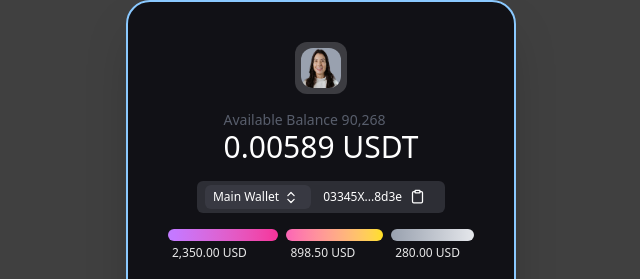
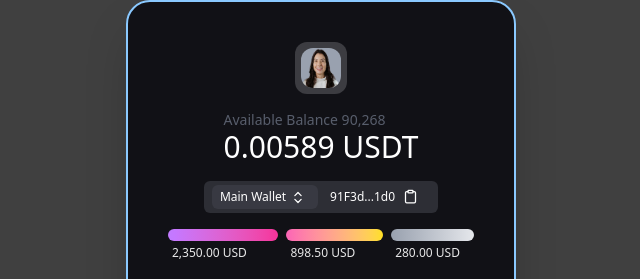
Before and after one commit to itsnajeeb/UI, a React (Vite) app in the folder Crypto-Wallet/: page / in a window 1280 px wide. Shown: the top 279 px of the page, without its empty margins (319-959 px from the left). Built offline with nearby package versions, Linux system fonts and the light colour scheme.

Commit message:
Add Formatted wallet Id Function

```diff
--- a/Crypto-Wallet/src/components/Wallet.jsx
+++ b/Crypto-Wallet/src/components/Wallet.jsx
@@ -1,12 +1,14 @@
 import React, { useState } from 'react'
 import { Clipboard } from 'lucide-react';
 import { ToastContainer, toast } from 'react-toastify';
+import { formattedWalletId } from '../utils/customFunction';
 const Wallet = () => {
-    const [walletId,] = useState('03345X...8d3e');
+    const id = '91F3dkl9219kld912301klsd9123lk1d0'
+    const [walletId,] = useState(formattedWalletId(id));
     const [copied, setCopied] = useState(false)
     const handeCopy = async () => {
         try {
-            await navigator.clipboard.writeText(walletId);
+            await navigator.clipboard.writeText(id);
             setCopied(true)
             if (copied) {
                 toast.success("Wallet Id copied successfully ", {
--- /dev/null
+++ b/Crypto-Wallet/src/utils/customFunction.js
@@ -0,0 +1,5 @@
+export const formattedWalletId = (walletId) => {
+    const start = walletId.slice(0, 5);
+    const end = walletId.slice(-3)
+    return `${start}...${end}`
+}
```
